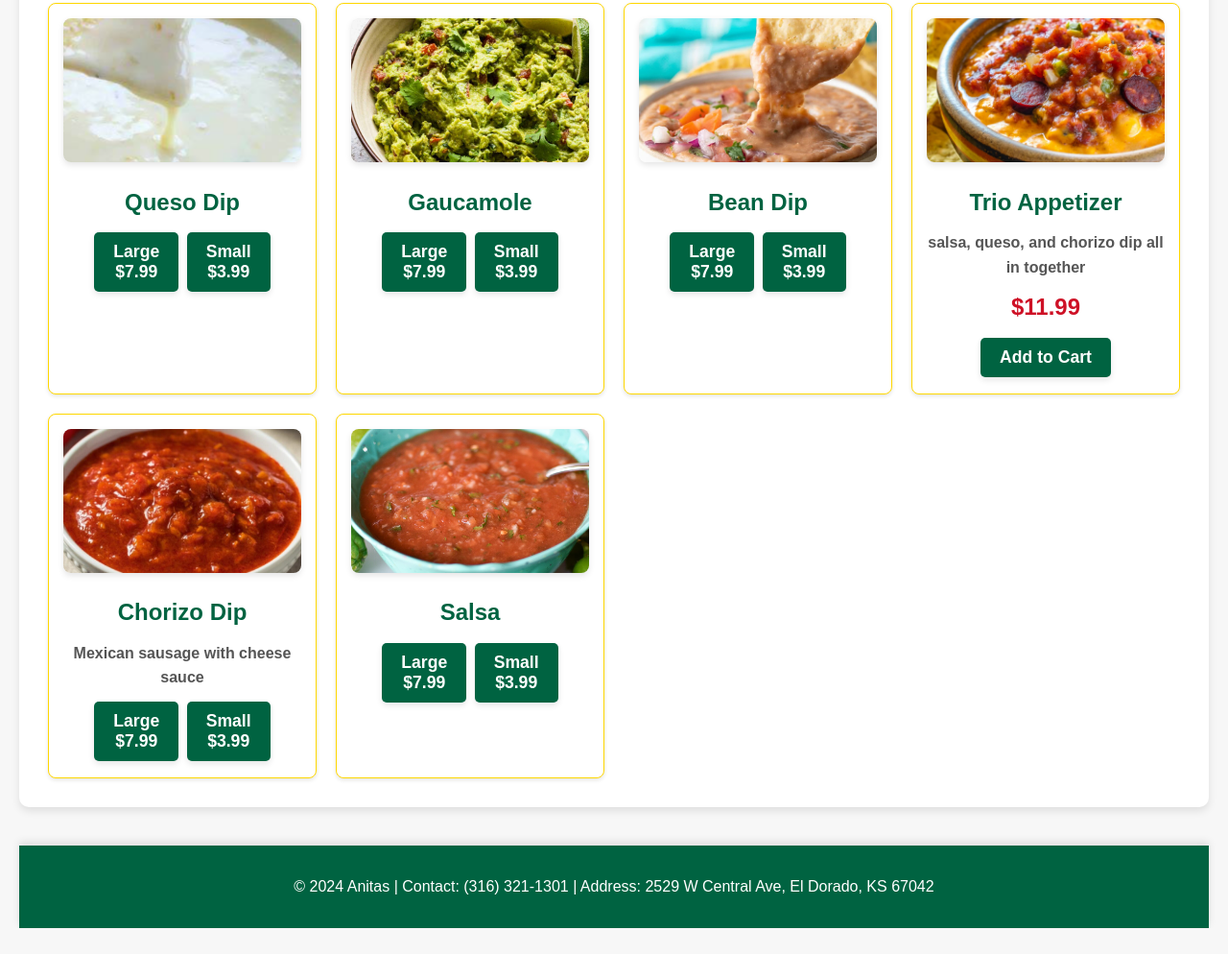
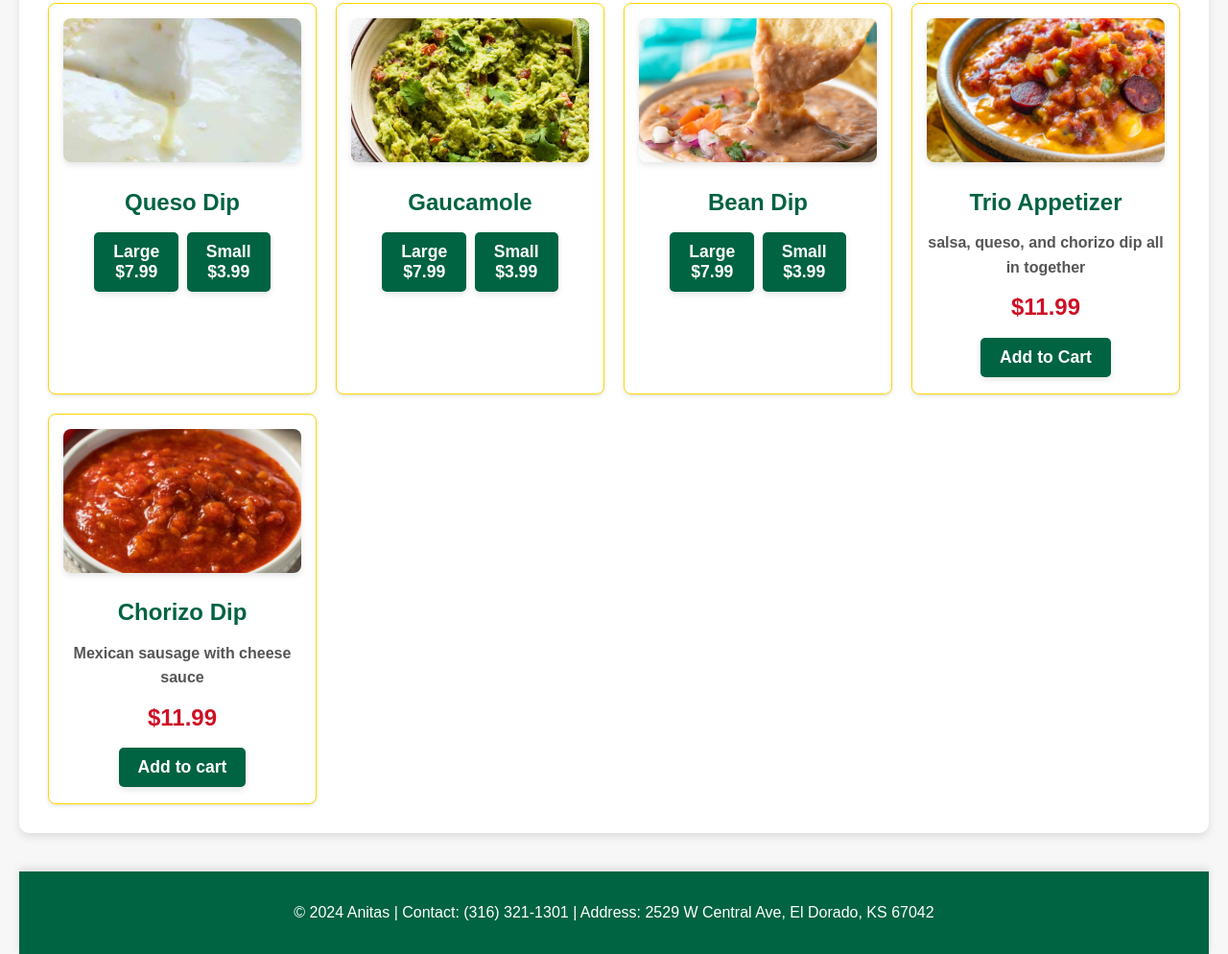
Before and after one commit to loopyloopez/Anitas, a website: page catigories/appetizerss.html in a window 1280 px wide. Shown: the part 253-1247 px from the top of the page at 96% size. Before the commit the page ends 1220 px from the top, so only its background shows below. Drawn offline with Linux system fonts and the light colour scheme.

Commit message:
updated menu

```diff
--- a/catigories/appetizerss.html
+++ b/catigories/appetizerss.html
@@ -57,19 +57,12 @@
                 <img src="/photos/chorizo.png" alt="Quesadilla">
                 <h3>Chorizo Dip</h3>
                 <p class="description">Mexican sausage with cheese sauce</p>
-                <p class="price"></p>
-                <button class="add-to-cart" data-name="Chorizo Dip:Large" data-price="7.99">Large<p>$7.99</p></button>
-                <button class="add-to-cart" data-name="Chorizo Dip:Small" data-price="3.99">Small<p>$3.99</p></button>
+                <p class="price">$11.99</p>
+                <button class="add-to-cart" data-name="Chorizo Dip" data-price="11.99">Add to cart</button>
+
             </div>
 
-            <div class="menu-item">
-                <img src="/photos/salsa.png" alt="Quesadilla">
-                <h3>Salsa</h3>
 
-                <p class="price"></p>
-                <button class="add-to-cart" data-name="Chorizo Dip:Large" data-price="7.99">Large<p>$7.99</p></button>
-                <button class="add-to-cart" data-name="Chorizo Dip:Small" data-price="3.99">Small<p>$3.99</p></button>
-            </div>
 
             <!-- Add more menu items here -->
 
```
